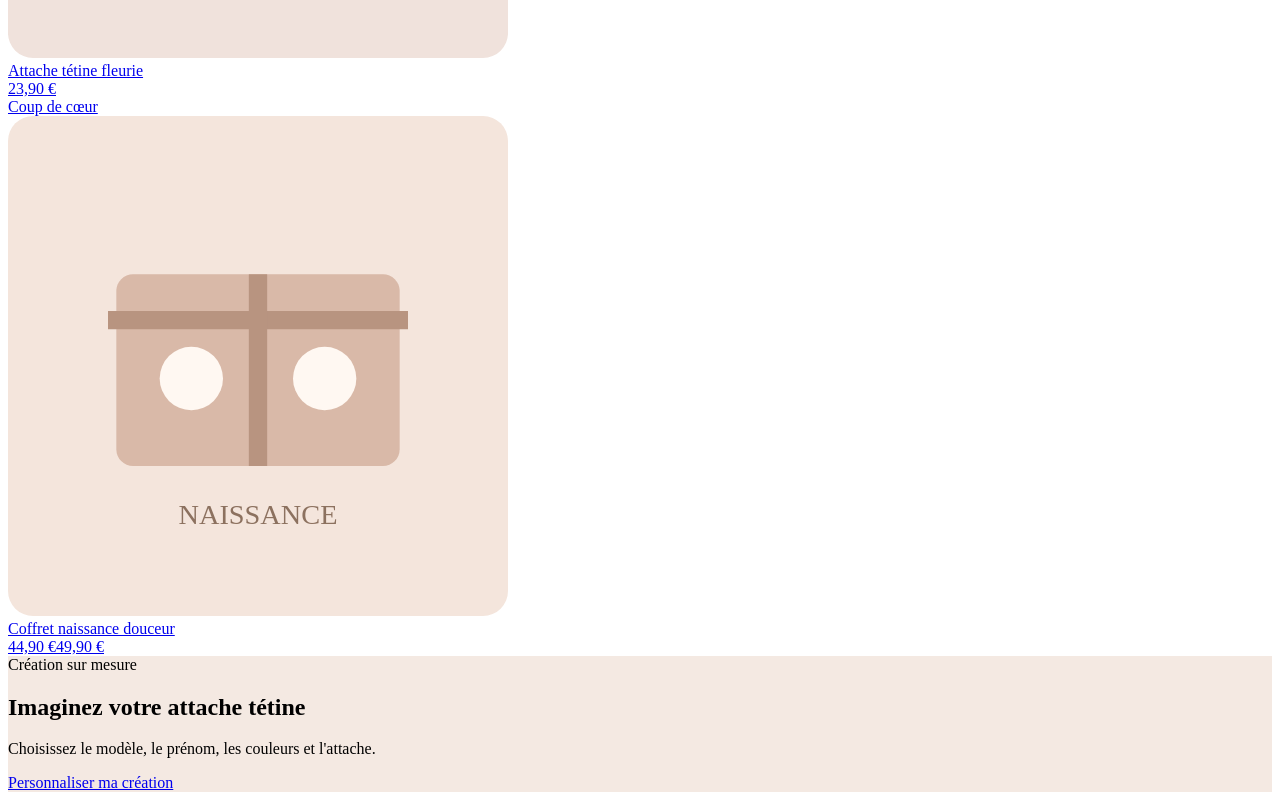
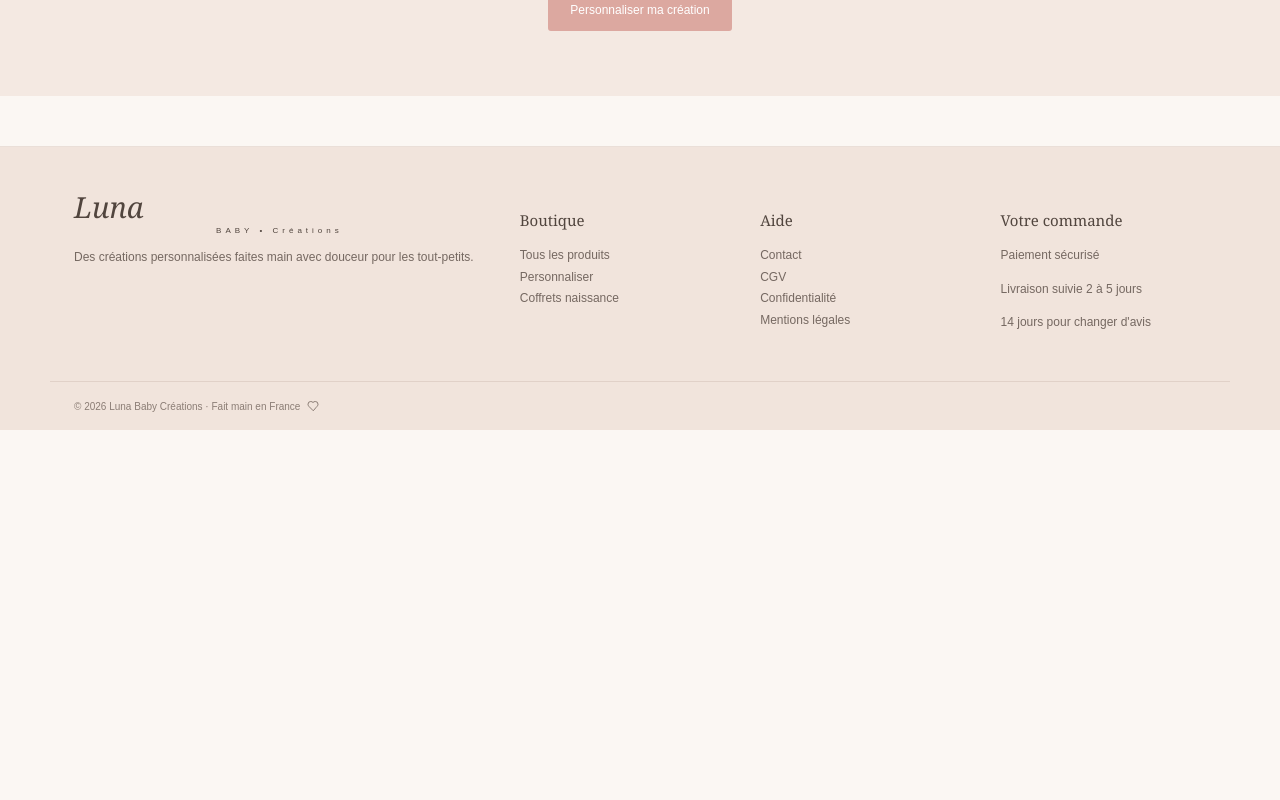
Before and after one commit to CPModded/luna_baby_creations, a Next.js app: page / in a window 1280 px wide. Shown: the part 1998-2798 px from the top of the page. After the commit the page ends 2428 px from the top, so only its background shows below. Built offline with nearby package versions, Linux system fonts and the light colour scheme; no server answers.

Commit message:
Add files via upload

```diff
--- /dev/null
+++ b/app/layout.tsx
@@ -0,0 +1,53 @@
+import './globals.css'
+import Link from 'next/link'
+import { Heart } from 'lucide-react'
+import Header from '@/components/Header'
+import { getCurrentUser } from '@/lib/auth'
+
+export const metadata = {
+  title: 'Luna Baby Créations',
+  description: 'Créations personnalisées faites main avec amour pour les tout-petits.',
+}
+
+export default async function Layout({ children }: { children: React.ReactNode }) {
+  const user = await getCurrentUser()
+  const isAdmin = Boolean(user && ['OWNER', 'ADMIN', 'MANAGER'].includes(user.role))
+
+  return (
+    <>
+      <div className="announcement">Créations artisanales faites avec amour en France ♡</div>
+      <Header isAdmin={isAdmin} />
+      {children}
+      <footer className="footer">
+        <div className="container footer-grid">
+          <div>
+            <div className="logo">Luna<small>BABY • Créations</small></div>
+            <p>Des créations personnalisées faites main avec douceur pour les tout-petits.</p>
+          </div>
+          <div>
+            <h3>Boutique</h3>
+            <Link href="/shop">Tous les produits</Link>
+            <Link href="/personnalisation">Personnaliser</Link>
+            <Link href="/coffrets">Coffrets naissance</Link>
+          </div>
+          <div>
+            <h3>Aide</h3>
+            <Link href="/contact">Contact</Link>
+            <Link href="/cgv">CGV</Link>
+            <Link href="/confidentialite">Confidentialité</Link>
+            <Link href="/mentions-legales">Mentions légales</Link>
+          </div>
+          <div>
+            <h3>Votre commande</h3>
+            <p>Paiement sécurisé</p>
+            <p>Livraison suivie 2 à 5 jours</p>
+            <p>14 jours pour changer d&apos;avis</p>
+          </div>
+        </div>
+        <div className="container footer-bottom">
+          © {new Date().getFullYear()} Luna Baby Créations · Fait main en France <Heart size={12} />
+        </div>
+      </footer>
+    </>
+  )
+}
```
